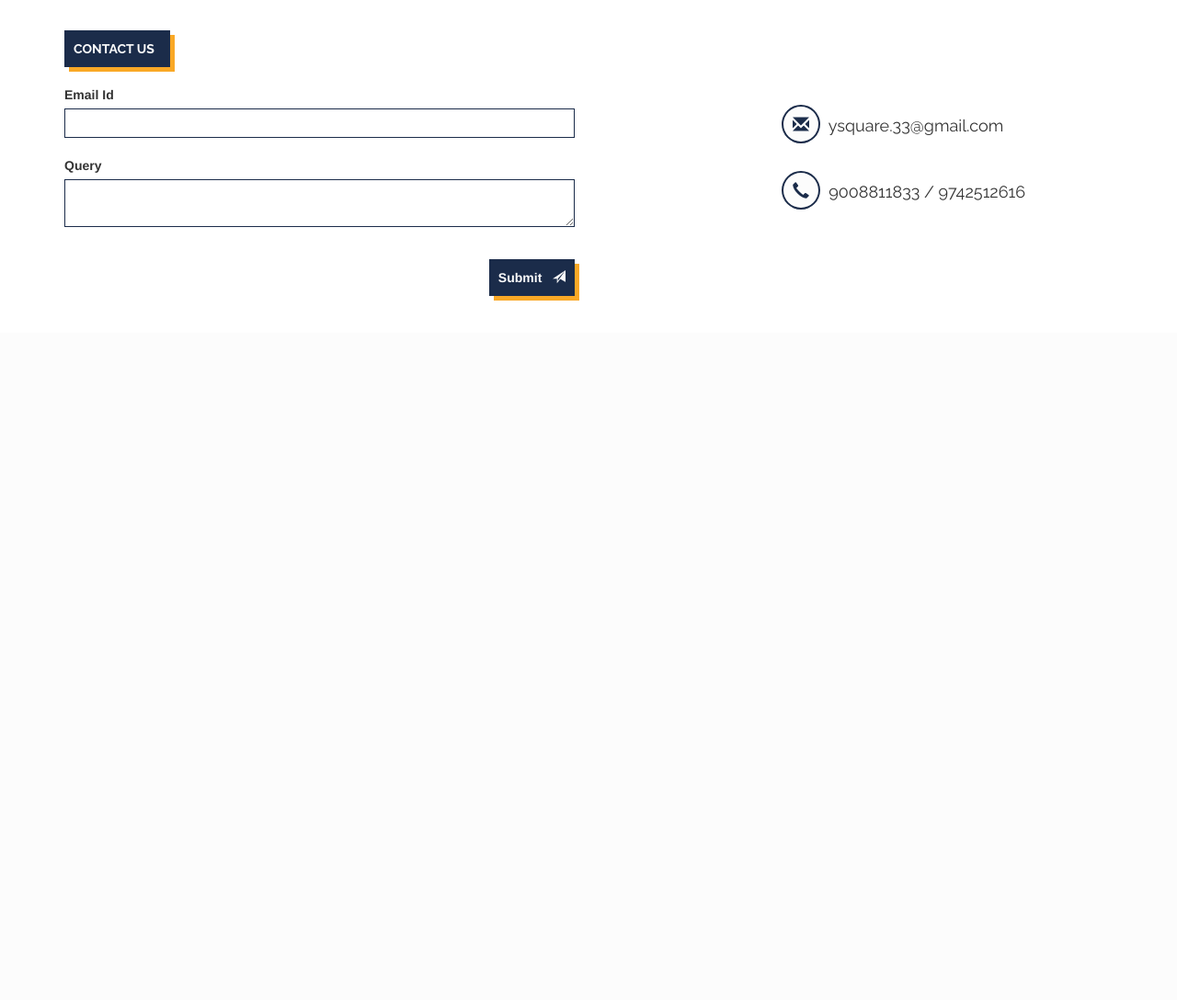
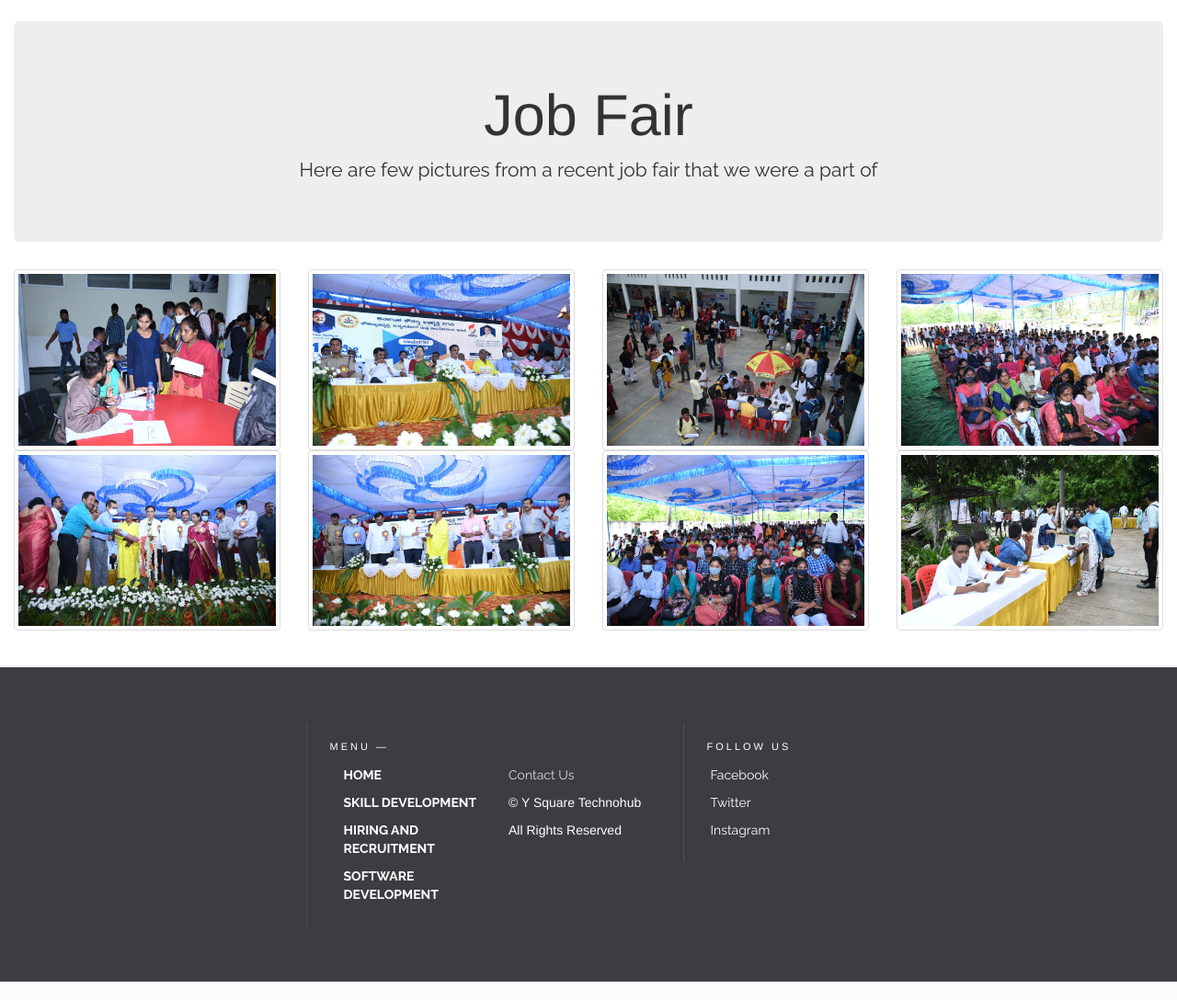
Before and after one commit to ysquaretechnohub/ysquaretechnohub.github.io, a website: page hiringandplacements.html in a window 1280 px wide. Shown: the part 377-1465 px from the top of the page at 92% size. Before the commit the page ends 800 px from the top, so only its background shows below. Drawn offline with nearby package versions, Linux system fonts and the light colour scheme.

Commit message:
added footer and job fair section

```diff
--- a/hiringandplacements.html
+++ b/hiringandplacements.html
@@ -28,16 +28,9 @@
         <section class="row">
           <div class="col-md-10">
             <h5 class="subHeading">
-              Lorem ipsum dolor sit amet consectetur adipisicing elit. Rerum ut commodi enim esse ex rem nesciunt quasi.
-              Culpa explicabo, eaque tenetur optio beatae qui sunt pariatur, quam quos reiciendis veniam.
+              We have our own recruitment portal called <a href="#">Udyog Bharath</a> we are also
+              part of various recruitment drives and Job Fairs.
             </h5>
-          </div>
-        </section>
-        <section class="row">
-          <div class="col-md-4">
-            <a href="#contact" class="btn-action">
-              <strong>CONTACT US </strong> &nbsp;
-            </a>
           </div>
         </section>
       </div>
@@ -53,43 +46,62 @@
     </div>
   </section>
   <br />
-  <div class="container">
+  <div class="container-fluid">
+
+    <div class="jumbotron">
+      <h1 class="text-center">Job Fair</h1>
+      <p class="text-center">Here are few pictures from a recent job fair that we were a part of</p>
+    </div>
+
     <div class="row">
-      <section class="contact" id="contact">
-        <div class="col-md-6 col-xs-12 ">
-          <div class="row">
-            <div class="col-xs-12">
-              <label for="emailId">Email Id</label>
-              <input type="email" name="" id="emailId" class="remove email-field" required>
-              <span class="email-error"></span>
-            </div>
-          </div>
-          <br />
-          <div class="row">
-            <div class="col-xs-12 bottom-border">
-              <label for="message">Query</label>
-              <textarea name="" id="message" class="remove message-field" required></textarea>
-              <span class="message-error"></span>
-            </div>
-          </div>
-          <div class="row">
-            <div class="col-xs-12">
-              <span class="message-success"></span>
-              <button class="btn-submit btn-action submit-button">
-                Submit &nbsp;
-                <span class="glyphicon glyphicon-send"></span>
-              </button>
-            </div>
-          </div>
-        </div>
+      <div class="col-sm-6 col-md-4 col-lg-3">
+        <figure>
+          <img src="./assets/job_fair_photos/job_fair_1.jpeg" class="img-thumbnail grayscale">
+        </figure>
+      </div>
+      <div class="col-sm-6 col-md-4 col-lg-3">
+        <figure>
+          <img src="./assets/job_fair_photos/job_fair_2.jpeg" class="img-thumbnail grayscale">
+        </figure>
+      </div>
+      <div class="col-sm-6 col-md-4 col-lg-3">
+        <figure>
+          <img src="./assets/job_fair_photos/job_fair_3.jpeg" class="img-thumbnail grayscale">
 
-        <div class="col-md-offset-2 col-md-4 col-xs-12" id="contactCard" />
-      </section>
+        </figure>
+      </div>
+      <div class="col-sm-6 col-md-4 col-lg-3">
+        <figure>
+          <img src="./assets/job_fair_photos/job_fair_4.jpeg" class="img-thumbnail grayscale">
+        </figure>
+      </div>
+      <div class="col-sm-6 col-md-4 col-lg-3">
+        <figure>
+          <img src="./assets/job_fair_photos/job_fair_5.jpeg" class="img-thumbnail grayscale">
+        </figure>
+      </div>
+      <div class="col-sm-6 col-md-4 col-lg-3">
+        <figure>
+          <img src="./assets/job_fair_photos/job_fair_6.jpeg" class="img-thumbnail grayscale">
+
+        </figure>
+      </div>
+      <div class="col-sm-6 col-md-4 col-lg-3">
+        <figure>
+          <img src="./assets/job_fair_photos/job_fair_7.jpeg" class="img-thumbnail grayscale">
+        </figure>
+      </div>
+      <div class="col-sm-6 col-md-4 col-lg-3">
+        <figure>
+          <img src="./assets/job_fair_photos/job_fair_8.jpeg" class="img-thumbnail grayscale">
+        </figure>
+      </div>
     </div>
   </div>
+
   <br />
   <br />
-  <!-- <footer class="footer" />  -->
+  <footer class="footer" ></footer>
   <div class="fab hidden-sm hidden-md hidden-lg" id="here">
     <div class="closed-menu ">
       <a href="#here">
--- a/script/uiTemplateInjector.js
+++ b/script/uiTemplateInjector.js
@@ -8,7 +8,7 @@ const nagarbhaviaddress = '<iframe src="https://www.google.com/maps/embed?pb=!1m
 
 const loadHeader = (e) => {
 
-  if(header){
+  if (header) {
     header.innerHTML = `<div class="navbar navbar-fixed-top navigation-bar hidden-xs hidden-md">
     <div class="container">
       <div class="col-md-1 logo">
@@ -20,11 +20,11 @@ const loadHeader = (e) => {
         <img src="./assets/kaushalya.jpg" alt="kaushalya" style="width:100%">
       </div>
       <ul class="nav navbar-nav navbar-right">
-        <li class=${window.location.href.indexOf('index') !== -1 ? "active": ''}><a href="./index.html">Home</a></li>
-        <li class=${window.location.href.indexOf('skilldevelopment') !== -1 ? "active": ''}><a href="./skilldevelopment.html">Skill Development</a></li>
-        <li class=${window.location.href.indexOf('hiringandplacements') !== -1 ? "active": ''}><a href="./hiringandplacements.html">Hiring And Recruitment</a></li>
-        <li class=${window.location.href.indexOf('softwaredevelopment') !== -1 ? "active": ''}><a href="./softwaredevelopment.html">Software Development</a></li>
-        <li class=${window.location.href.indexOf('contactus') !== -1 ? "active": ''}><a href="./contactus.html">Contact Us</a></li>
+        <li class=${window.location.href.indexOf('index') !== -1 ? "activeLink" : ''}><a href="./index.html">Home</a></li>
+        <li class=${window.location.href.indexOf('skilldevelopment') !== -1 ? "activeLink" : ''}><a href="./skilldevelopment.html">Skill Development</a></li>
+        <li class=${window.location.href.indexOf('hiringandplacements') !== -1 ? "activeLink" : ''}><a href="./hiringandplacements.html">Hiring And Recruitment</a></li>
+        <li class=${window.location.href.indexOf('softwaredevelopment') !== -1 ? "activeLink" : ''}><a href="./softwaredevelopment.html">Software Development</a></li>
+        <li class=${window.location.href.indexOf('contactus') !== -1 ? "activeLink" : ''}><a href="./contactus.html">Contact Us</a></li>
       </ul>
     </div>
   </div>
@@ -33,8 +33,8 @@ const loadHeader = (e) => {
 }
 
 const loadContactCard = (e) => {
-  if(contactCard){
-    contactCard.innerHTML=` <div class="row">
+  if (contactCard) {
+    contactCard.innerHTML = ` <div class="row">
     <div class="col-xs-12">
       <h4 class="subHeading">
         <span class="btn-action-outline-rounded glyphicon glyphicon-envelope">
@@ -55,8 +55,8 @@ const loadContactCard = (e) => {
 }
 
 const loadBangaloreContactCard = (e) => {
-  if(bangaloreContactCard){
-    bangaloreContactCard.innerHTML=` <div class="row">
+  if (bangaloreContactCard) {
+    bangaloreContactCard.innerHTML = ` <div class="row">
     <div class="col-xs-12">
       <h4 class="subHeading">
         <span class="btn-action-outline-rounded glyphicon glyphicon-envelope">
@@ -77,8 +77,8 @@ const loadBangaloreContactCard = (e) => {
 }
 
 const loadRamnagarContactCard = (e) => {
-  if(ramnagarContactCard){
-    ramnagarContactCard.innerHTML=` <div class="row">
+  if (ramnagarContactCard) {
+    ramnagarContactCard.innerHTML = ` <div class="row">
     <div class="col-xs-12">
       <h4 class="subHeading">
         <span class="btn-action-outline-rounded glyphicon glyphicon-envelope">
@@ -99,29 +99,39 @@ const loadRamnagarContactCard = (e) => {
 }
 
 const loadFooter = (e) => {
-  footer.innerHTML = `<div class='container-fluid copyright'>
+  if(footer){
+  footer.innerHTML = `<footer class="footer-bs">
   <div class="row">
-    <div class='col-md-offset-1 col-md-3 map-card'>
-     ${ramnagarGoogleMap}
-      <p>
-        GNR Arcade,
-        First Floor, Above RBL Bank,
-        Next to Royal Enfield Show Room,
-        BM Road, Ramanagara-562159
-      </p>
+    <div class="col-md-offset-3 col-md-4 footer-nav animated fadeInUp">
+      <h4>Menu —</h4>
+      <div class="col-md-6">
+        <ul class="pages">
+          <li><a href="./index.html">Home</a></li>
+          <li><a href="./skilldevelopment.html">Skill Development</a></li>
+          <li><a href="./hiringandplacements.html">Hiring and Recruitment</a></li>
+          <li><a href="./softwaredevelopment.html">Software Development</a></li>
+        </ul>
       </div>
-    <div class='col-md-offset-1 col-md-3 map-card'>
-      ${nagarbhaviaddress}
-      <p>
-        No.111, Ground Floor,
-        Yuktha Yuvaanika,
-        7th Main, B.C.H.E Society,
-        Vidyagiri Layout, Nagarabhavi,
-        Bengaluru-560072
-      </p>
+      <div class="col-md-6">
+        <ul class="list">
+          <li><a href="./contactus.html">Contact Us</a></li>
+          <li>&copy; Y Square Technohub</li>
+          <li>All Rights Reserved</li>
+        </ul>
       </div>
     </div>
-</div>`
+    <div class="col-md-2 footer-social animated fadeInDown">
+      <h4>Follow Us</h4>
+      <ul>
+        <li><a href="https://www.facebook.com/profile.php?id=100047538086399">Facebook</a></li>
+        <li><a href="#">Twitter</a></li>
+        <li><a href="#">Instagram</a></li>
+      </ul>
+    </div>
+  </div>
+</footer>
+`
+  }
 };
 
 
--- a/style.css
+++ b/style.css
@@ -121,7 +121,7 @@ section {
   box-shadow: none;
 }
 
-.remove:active {
+.remove:activeLink {
   border: 1px solid var(--blue-highlight);
   outline: none;
   box-shadow: none;
@@ -220,9 +220,9 @@ a:hover {
 }
 
 .footer {
-  height: 40vh;
-  padding: 2rem;
-  background-color: #111111;
+  padding: 0 !important;
+  margin: 0px !important;
+  background-color: #3c3d41;
 }
 
 .copyright{
@@ -273,7 +273,7 @@ a:hover {
   background-color: var(--white-background) !important;
 }
 
-.active {
+.activeLink {
   border-bottom: 3px solid var(--red);
 }
 
@@ -325,3 +325,55 @@ a:hover {
     width: 80% !important;
   }
 }
+
+.footer-bs {
+  background-color: #3c3d41;
+padding: 60px 40px;
+color: rgba(255,255,255,1.00);
+margin-bottom: 20px;
+border-bottom-right-radius: 6px;
+border-top-left-radius: 0px;
+border-bottom-left-radius: 6px;
+}
+.footer-bs .footer-brand, .footer-bs .footer-nav, .footer-bs .footer-social, .footer-bs .footer-ns { padding:10px 25px; }
+.footer-bs .footer-nav, .footer-bs .footer-social, .footer-bs .footer-ns { border-color: transparent; }
+.footer-bs .footer-brand h2 { margin:0px 0px 10px; }
+.footer-bs .footer-brand p { font-size:12px; color:rgba(255,255,255,0.70); }
+
+.footer-bs .footer-nav ul.pages { list-style:none; padding:0px; }
+.footer-bs .footer-nav ul.pages li { padding:5px 0px;}
+.footer-bs .footer-nav ul.pages a { color:rgba(255,255,255,1.00); font-weight:bold; text-transform:uppercase; }
+.footer-bs .footer-nav ul.pages a:hover { color:rgba(255,255,255,0.80); text-decoration:none; }
+.footer-bs .footer-nav h4 {
+font-size: 11px;
+text-transform: uppercase;
+letter-spacing: 3px;
+margin-bottom:10px;
+}
+
+.footer-bs .footer-nav ul.list { list-style:none; padding:0px; }
+.footer-bs .footer-nav ul.list li { padding:5px 0px;}
+.footer-bs .footer-nav ul.list a { color:rgba(255,255,255,0.80); }
+.footer-bs .footer-nav ul.list a:hover { color:rgba(255,255,255,0.60); text-decoration:none; }
+
+.footer-bs .footer-social ul { list-style:none; padding:0px; }
+.footer-bs .footer-social h4 {
+font-size: 11px;
+text-transform: uppercase;
+letter-spacing: 3px;
+}
+.footer-bs .footer-social li { padding:5px 4px;}
+.footer-bs .footer-social a { color:rgba(255,255,255,1.00);}
+.footer-bs .footer-social a:hover { color:rgba(255,255,255,0.80); text-decoration:none; }
+
+.footer-bs .footer-ns h4 {
+font-size: 11px;
+text-transform: uppercase;
+letter-spacing: 3px;
+margin-bottom:10px;
+}
+.footer-bs .footer-ns p { font-size:12px; color:rgba(255,255,255,0.70); }
+
+@media (min-width: 768px) {
+.footer-bs .footer-nav, .footer-bs .footer-social, .footer-bs .footer-ns { border-left:solid 1px rgba(255,255,255,0.10); }
+}
```
Also changed, not shown: contactus.html (+7 -5 lines), index.html (+73 -39 lines), skilldevelopment.html (+21 -20 lines), softwaredevelopment.html (+1 -1 lines), assets/job_fair_photos/job_fair_1.jpeg (renamed from assets/job_fair_photos/WhatsApp Image 2022-06-03 at 1.11.11 PM.jpeg), assets/job_fair_photos/job_fair_2.jpeg (renamed from assets/job_fair_photos/WhatsApp Image 2022-06-03 at 1.11.12 PM (1).jpeg), assets/job_fair_photos/job_fair_3.jpeg (renamed from assets/job_fair_photos/WhatsApp Image 2022-06-03 at 1.11.12 PM.jpeg), assets/job_fair_photos/job_fair_4.jpeg (renamed from assets/job_fair_photos/WhatsApp Image 2022-06-03 at 1.11.13 PM.jpeg), assets/job_fair_photos/job_fair_5.jpeg (renamed from assets/job_fair_photos/WhatsApp Image 2022-06-03 at 1.11.14 PM.jpeg), assets/job_fair_photos/job_fair_6.jpeg (renamed from assets/job_fair_photos/WhatsApp Image 2022-06-03 at 1.11.15 PM.jpeg), assets/job_fair_photos/job_fair_7.jpeg (renamed from assets/job_fair_photos/WhatsApp Image 2022-06-03 at 1.11.16 PM (1).jpeg), assets/job_fair_photos/job_fair_8.jpeg (renamed from assets/job_fair_photos/WhatsApp Image 2022-06-03 at 1.11.16 PM.jpeg), assets/undraw_map_dark_re_36sy.svg (added). Lines whose indentation alone changed are shown as unchanged.
